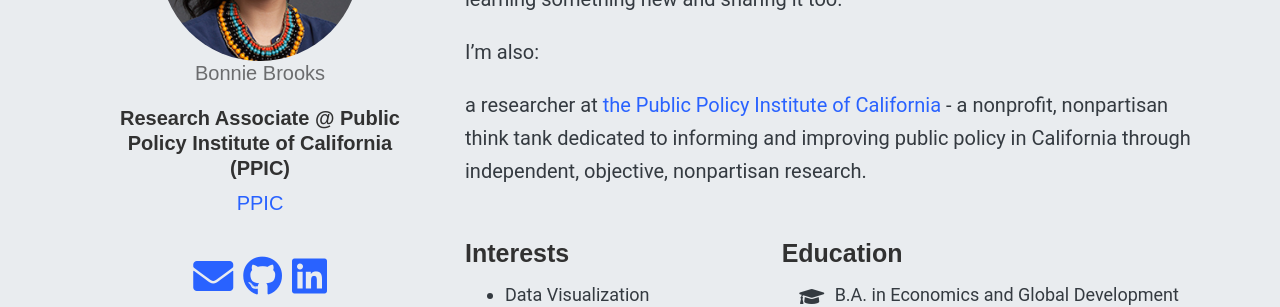
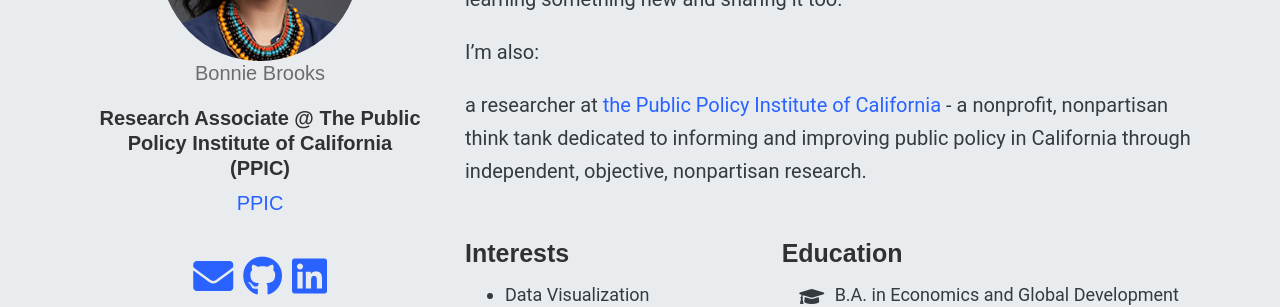
Before and after one commit to chekos/bonniebrooks.me, a Jekyll site: the page built from index.html, in a window 1280 px wide and 900 px high. Shown: the part 319-626 px from the top of the window. Built offline with Jekyll 4.4.1, drawn with Linux system fonts in a browser that asks for light colours; nearby versions of some CDN libraries; library files that are not in the unit come from our copies; the list of posts is cut into pages by our own code.

Commit message:
update biography (PPIC broken link)

```diff
--- a/_includes/biography.html
+++ b/_includes/biography.html
@@ -16,7 +16,7 @@
 
       <div class="portrait-title">
         <h3 itemprop="name">Bonnie Brooks</h3>
-        <h4 itemprop="jobTitle">Research Associate @ Public Policy Institute of California (PPIC)</h4>
+        <h4 itemprop="jobTitle">Research Associate @ The Public Policy Institute of California (PPIC)</h4>
 
         <h3
           itemprop="worksFor"
@@ -24,7 +24,7 @@
           itemtype="http://schema.org/Organization"
         >
           <a
-            href="https://ppic.org"
+            href="https://www.ppic.org"
             target="_blank"
             itemprop="url"
             rel="noopener"
```
